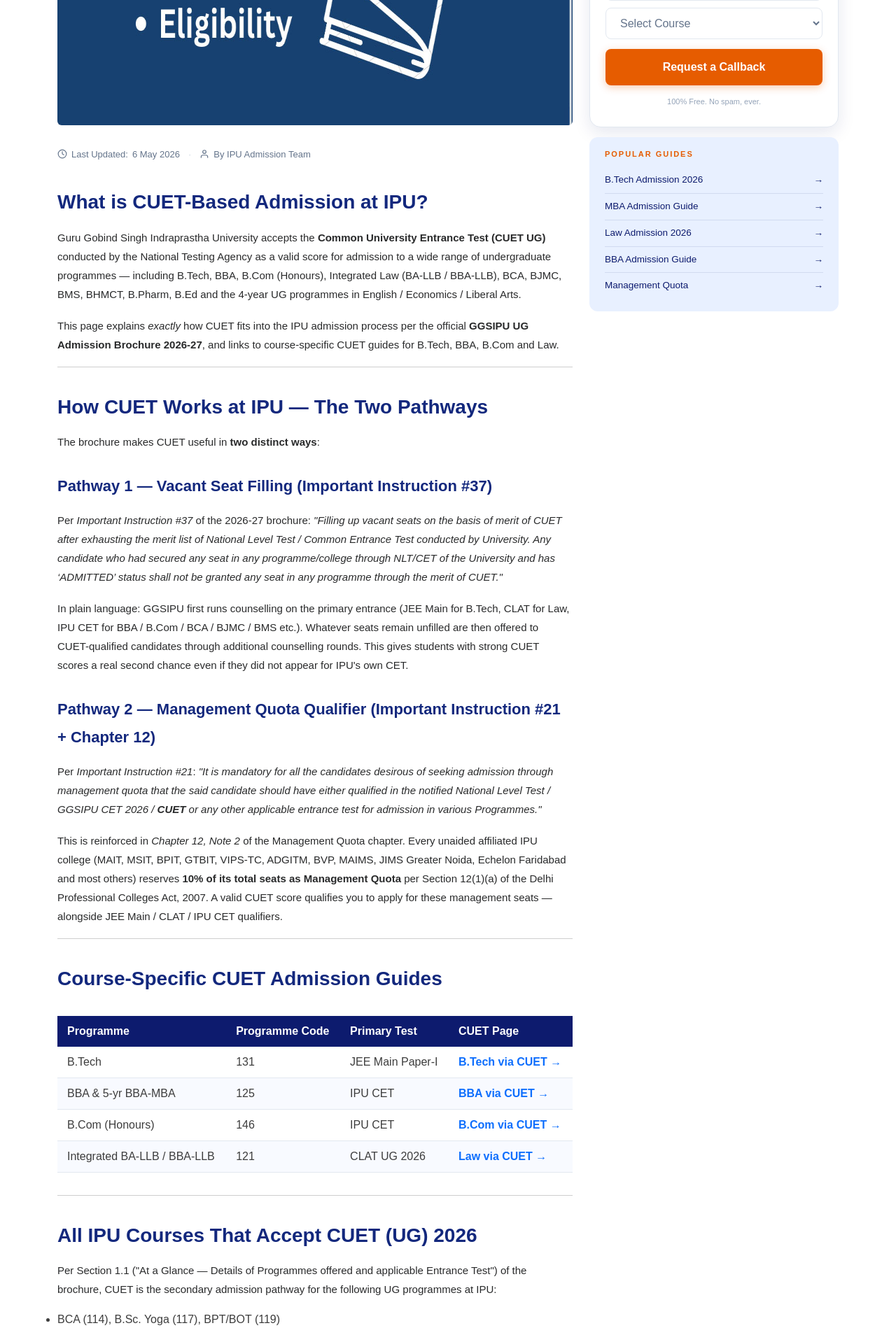
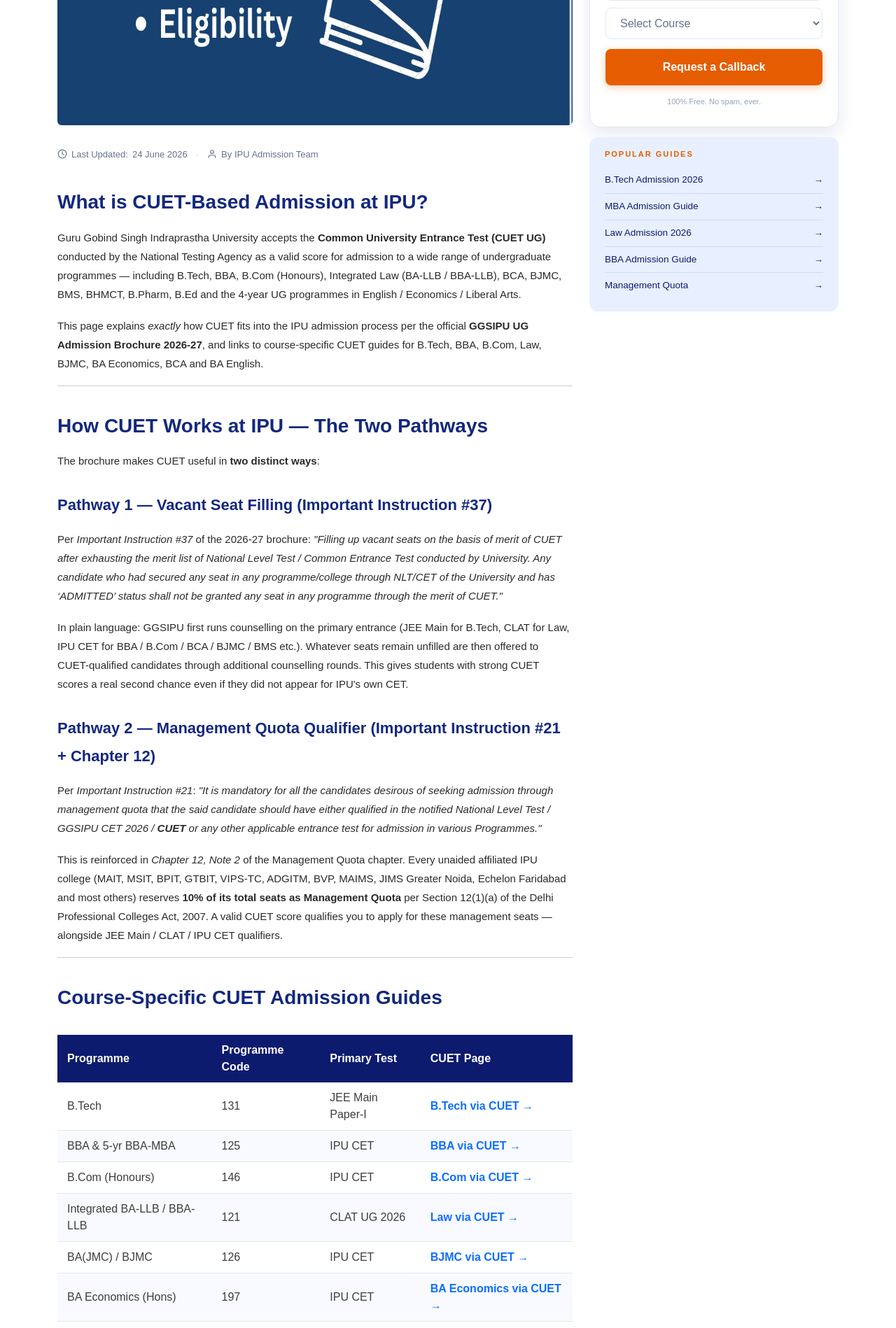
Before and after one commit to sumitdabass/test-project, a PHP site: page /cuet-admission-ipu.php in a window 1280 px wide. Shown: the part 1065-2963 px from the top of the page at 70% size. Run offline with PHP 8.4, Linux system fonts and the light colour scheme.

Commit message:
content: update CUET hub page — add 4 new programme rows + related_pages

```diff
--- a/website_download/cuet-admission-ipu.php
+++ b/website_download/cuet-admission-ipu.php
@@ -50,7 +50,7 @@ include __DIR__ . '/include/components/page-hero.php';
 class="main-img"
 alt="IPU Admission Through CUET — B.Tech, BBA, B.Com, Law">
 
-<?php $last_updated = '2026-05-06'; include 'include/components/last-updated.php'; ?>
+<?php $last_updated = '2026-06-24'; include 'include/components/last-updated.php'; ?>
 
 <!-- AI Summary (sourced from GGSIPU UG Admission Brochure 2026-27) -->
 <section id="ai-summary" style="display:none">
@@ -64,7 +64,7 @@ Guru Gobind Singh Indraprastha University accepts the <strong>Common University
 </p>
 
 <p>
-This page explains <em>exactly</em> how CUET fits into the IPU admission process per the official <strong>GGSIPU UG Admission Brochure 2026-27</strong>, and links to course-specific CUET guides for B.Tech, BBA, B.Com and Law.
+This page explains <em>exactly</em> how CUET fits into the IPU admission process per the official <strong>GGSIPU UG Admission Brochure 2026-27</strong>, and links to course-specific CUET guides for B.Tech, BBA, B.Com, Law, BJMC, BA Economics, BCA and BA English.
 </p>
 
 <hr>
@@ -112,6 +112,10 @@ This is reinforced in <em>Chapter 12, Note 2</em> of the Management Quota chapte
 <tr style="border-bottom:1px solid #e2e8f0;background:#f8faff"><td style="padding:10px 14px">BBA &amp; 5-yr BBA-MBA</td><td style="padding:10px 14px">125</td><td style="padding:10px 14px">IPU CET</td><td style="padding:10px 14px"><a href="cuet-bba-admission-ipu.php"><strong>BBA via CUET &rarr;</strong></a></td></tr>
 <tr style="border-bottom:1px solid #e2e8f0"><td style="padding:10px 14px">B.Com (Honours)</td><td style="padding:10px 14px">146</td><td style="padding:10px 14px">IPU CET</td><td style="padding:10px 14px"><a href="cuet-bcom-admission-ipu.php"><strong>B.Com via CUET &rarr;</strong></a></td></tr>
 <tr style="border-bottom:1px solid #e2e8f0;background:#f8faff"><td style="padding:10px 14px">Integrated BA-LLB / BBA-LLB</td><td style="padding:10px 14px">121</td><td style="padding:10px 14px">CLAT UG 2026</td><td style="padding:10px 14px"><a href="cuet-law-admission-ipu.php"><strong>Law via CUET &rarr;</strong></a></td></tr>
+<tr style="border-bottom:1px solid #e2e8f0"><td style="padding:10px 14px">BA(JMC) / BJMC</td><td style="padding:10px 14px">126</td><td style="padding:10px 14px">IPU CET</td><td style="padding:10px 14px"><a href="cuet-bjmc-admission-ipu.php"><strong>BJMC via CUET &rarr;</strong></a></td></tr>
+<tr style="border-bottom:1px solid #e2e8f0;background:#f8faff"><td style="padding:10px 14px">BA Economics (Hons)</td><td style="padding:10px 14px">197</td><td style="padding:10px 14px">IPU CET</td><td style="padding:10px 14px"><a href="cuet-ba-economics-admission-ipu.php"><strong>BA Economics via CUET &rarr;</strong></a></td></tr>
+<tr style="border-bottom:1px solid #e2e8f0"><td style="padding:10px 14px">BCA</td><td style="padding:10px 14px">114</td><td style="padding:10px 14px">IPU CET</td><td style="padding:10px 14px"><a href="cuet-bca-admission-ipu.php"><strong>BCA via CUET &rarr;</strong></a></td></tr>
+<tr style="border-bottom:1px solid #e2e8f0;background:#f8faff"><td style="padding:10px 14px">BA English (Hons)</td><td style="padding:10px 14px">184</td><td style="padding:10px 14px">IPU CET</td><td style="padding:10px 14px"><a href="cuet-ba-english-admission-ipu.php"><strong>BA English via CUET &rarr;</strong></a></td></tr>
 </tbody>
 </table>
 </div>
@@ -234,6 +238,10 @@ $related_pages = [
     ['title' => 'IPU Law Admission Through CUET', 'url' => '/cuet-law-admission-ipu.php', 'desc' => 'BA-LLB and BBA-LLB via CUET — Legal Studies subject paper'],
     ['title' => 'IPU Management Quota Admission', 'url' => '/IP-University-management-quota-admission-eligibility-criteria.php', 'desc' => '10% reserved seats at every unaided IPU college — CUET qualifier route'],
     ['title' => 'All IPU Colleges List 2026', 'url' => '/ipu-colleges-list.php', 'desc' => 'Complete list of 60+ IPU affiliated colleges in Delhi NCR'],
+    ['title' => 'IPU BJMC Admission Through CUET', 'url' => '/cuet-bjmc-admission-ipu.php', 'desc' => 'BA(JMC)/BJMC via CUET — Mass Media + General Aptitude papers'],
+    ['title' => 'IPU BA Economics Admission Through CUET', 'url' => '/cuet-ba-economics-admission-ipu.php', 'desc' => 'BA Economics Hons via CUET — Economics and Maths domain papers'],
+    ['title' => 'IPU BCA Admission Through CUET', 'url' => '/cuet-bca-admission-ipu.php', 'desc' => 'BCA via CUET — Maths + CS/Informatics papers'],
+    ['title' => 'IPU BA English Admission Through CUET', 'url' => '/cuet-ba-english-admission-ipu.php', 'desc' => 'BA English Hons via CUET — English Language + General Aptitude only'],
 ];
 include 'include/components/related-pages.php';
 ?>
```
